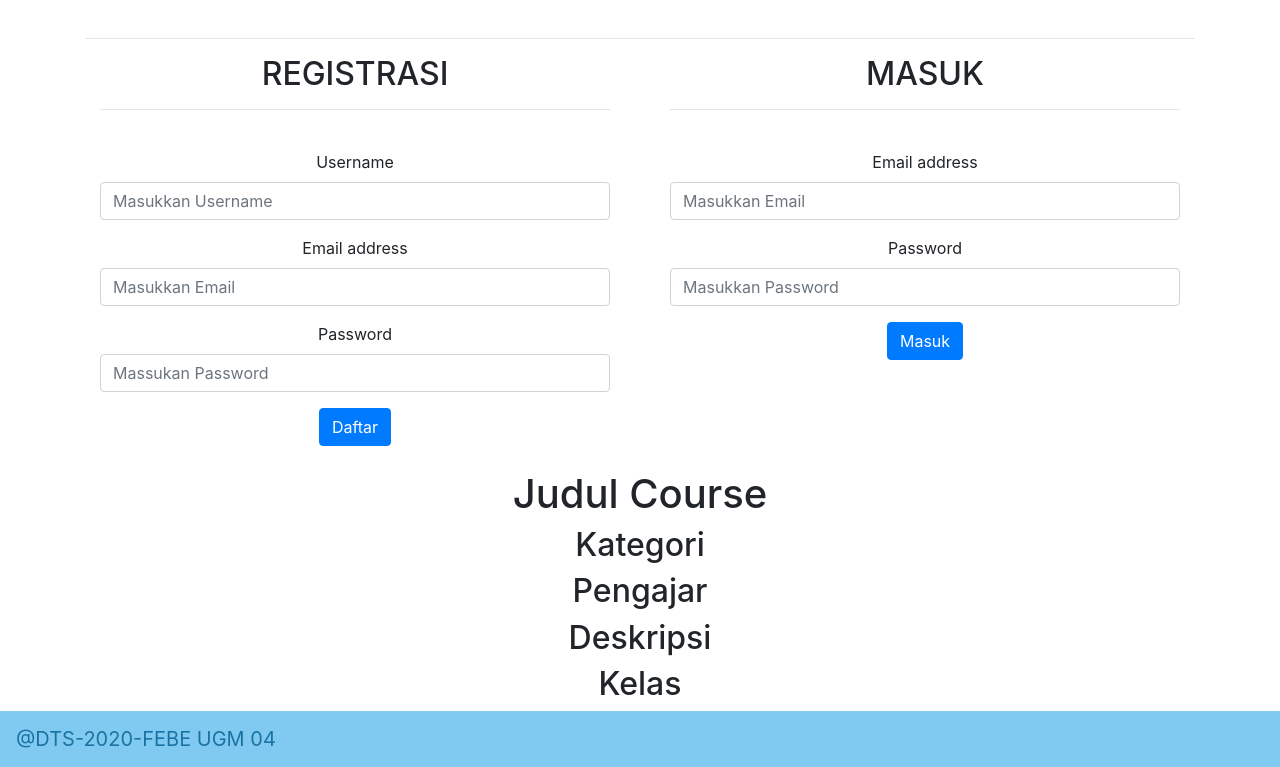
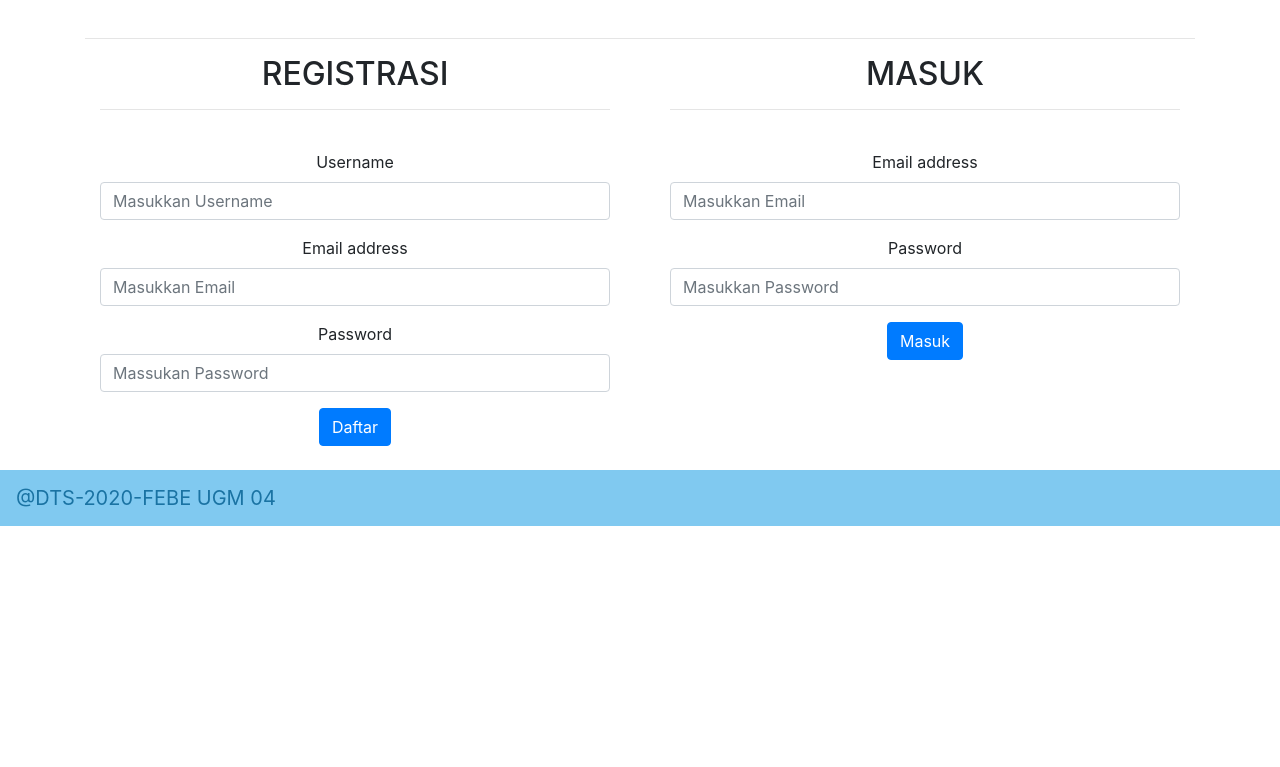
Before and after one commit to nivanrs/bank-crowd-academy, a React (Create React App) app: page / in a window 1280 px wide. Shown: the part 865-1632 px from the top of the page. After the commit the page ends 1391 px from the top, so only its background shows below. Built offline with nearby package versions, Linux system fonts and the light colour scheme.

Commit message:
update apps

```diff
--- a/src/App.js
+++ b/src/App.js
@@ -30,7 +30,6 @@ function App() {
         </Row>
       </Container>
       <br />
-      <CoursePage/>
       <Footer />
     </div>
   );
```
